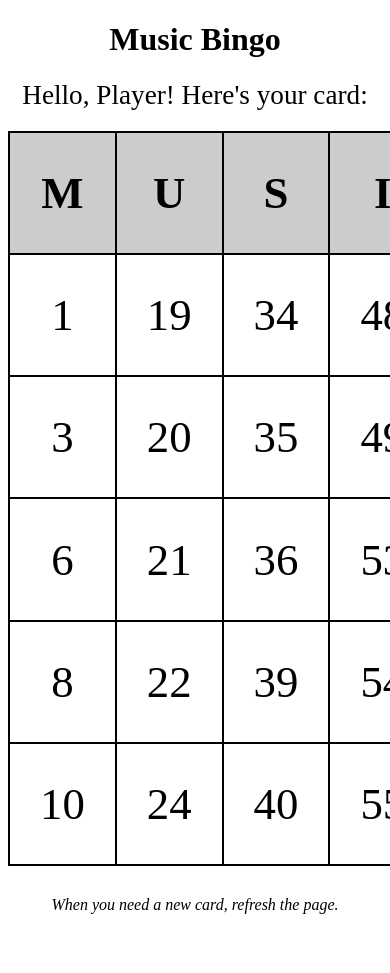
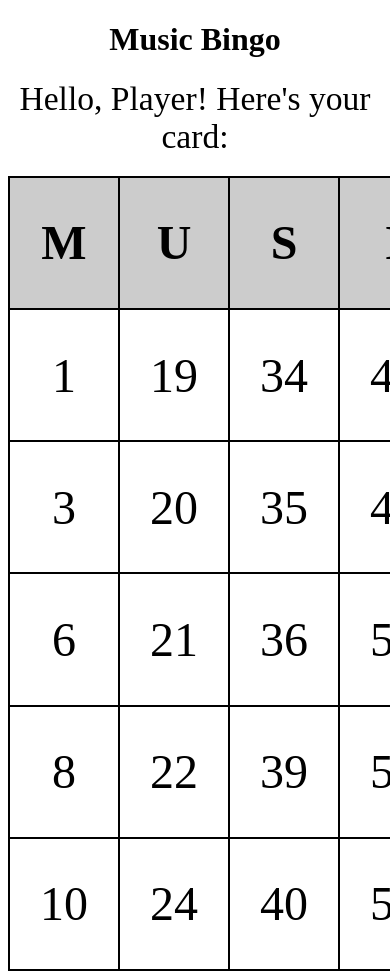
Before and after one commit to TaliaSynclair/MusicBingo, a plain HTML site: page card.html in a window 390 px wide. Shown: the top 973 px of the page. Before the commit the page ends 922 px from the top, so only its background shows below. Drawn offline with Linux system fonts and the light colour scheme.

Commit message:
Update card.html
updates for phones

```diff
--- a/card.html
+++ b/card.html
@@ -15,8 +15,8 @@
 
 th, td {
   border: 2px solid black;
-  padding: 25px 30px;   /* bigger padding */
-  font-size: 2.8em;     /* bigger font */
+  padding: 30px 30px;   /* bigger padding */
+  font-size: 3em;     /* bigger font */
   width: 18vw;          /* 18% of viewport width */
   height: 18vw;         /* square cells */
   max-width: 90px;      /* cap max cell size */
@@ -29,7 +29,7 @@ th, td {
     #playerNameDisplay {
       text-align: center;
       margin-top: 20px;
-      font-size: 1.7em;
+      font-size: 2.1em;
     }
     #instructions {
       text-align: center;
```
